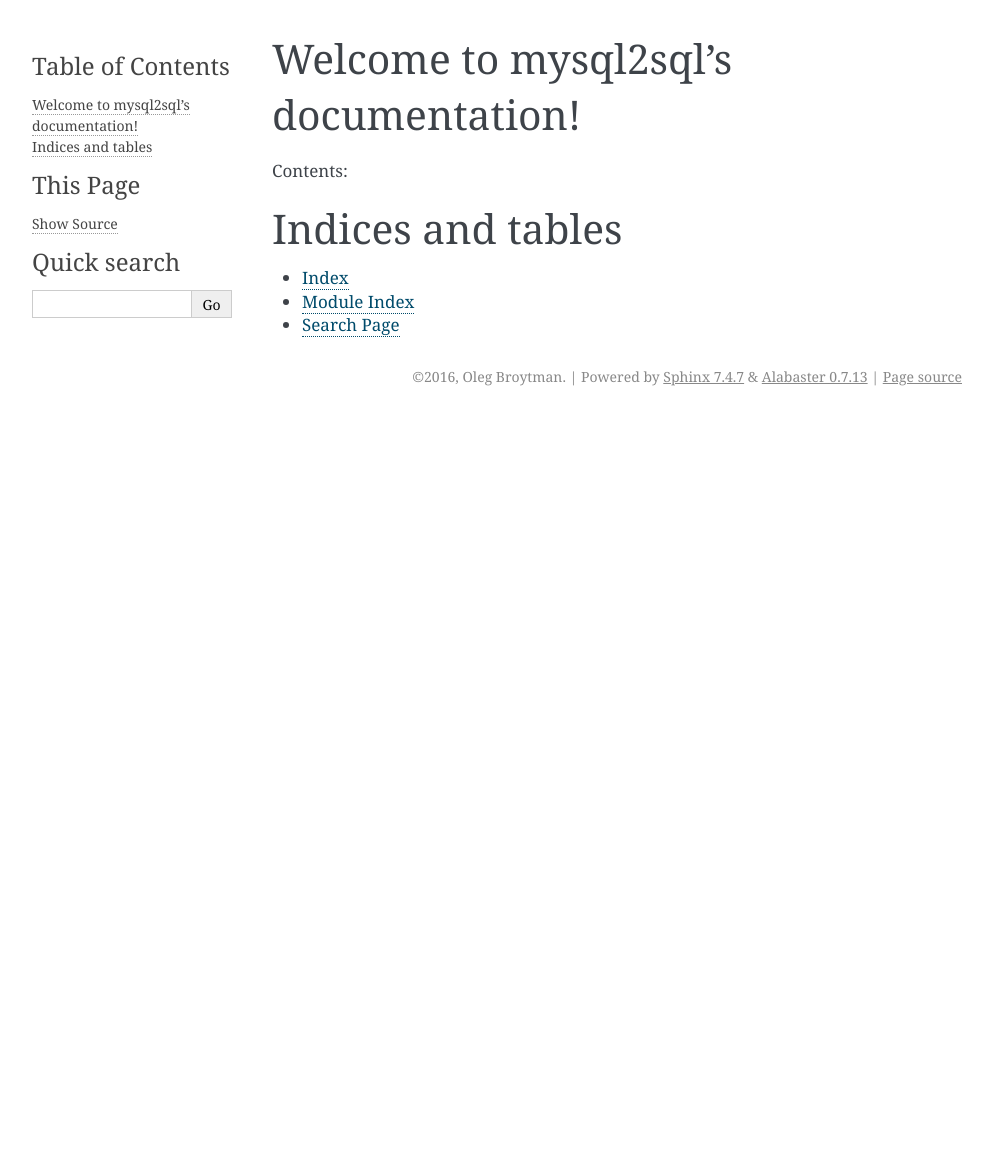
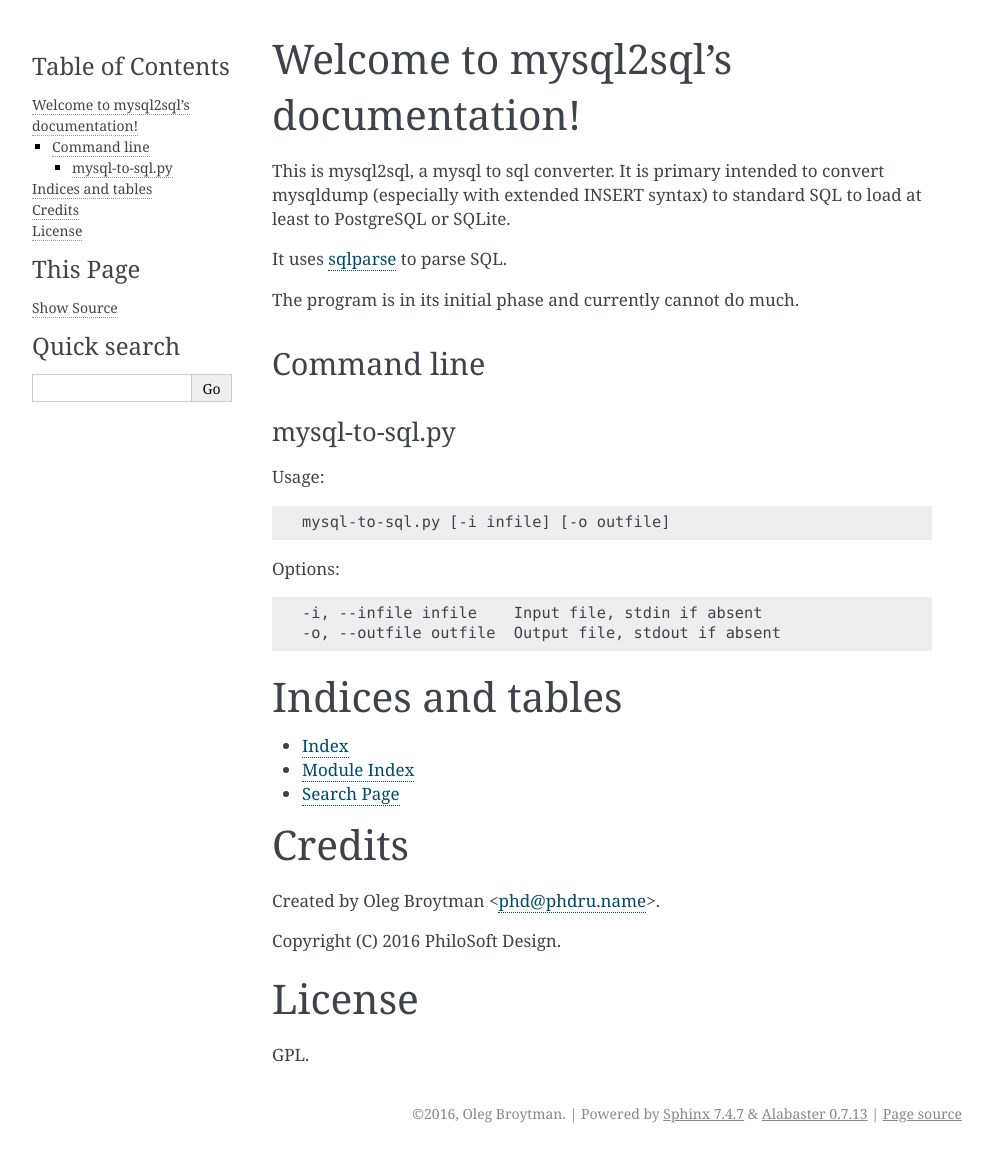
Before and after one commit to phdru/sqlconvert, a Sphinx documentation site: the page built from docs/index.rst, in a window 1280 px wide. Shown: the whole page, without its empty margins (148-1141 px from the left). Built offline with Sphinx 7.4.7, drawn with Linux system fonts in a browser that asks for light colours; before the commit the page ends 900 px from its top, so only the background shows below that.

Commit message:
Started documentation

```diff
--- a/README.txt
+++ b/README.txt
@@ -7,3 +7,5 @@
 SQL to load at least to PostgreSQL or SQLite.
 
 Uses sqlparse to parse SQL.
+
+The program is in its initial phase and currently cannot do much.
--- a/docs/index.rst
+++ b/docs/index.rst
@@ -6,11 +6,31 @@
 Welcome to mysql2sql's documentation!
 =====================================
 
-Contents:
+This is mysql2sql, a mysql to sql converter. It is primary intended to
+convert mysqldump (especially with extended INSERT syntax) to standard
+SQL to load at least to PostgreSQL or SQLite.
 
-.. toctree::
-   :maxdepth: 2
+It uses `sqlparse <https://github.com/andialbrecht/sqlparse>`_ to parse
+SQL.
 
+The program is in its initial phase and currently cannot do much.
+
+.. highlight:: none
+
+Command line
+------------
+
+mysql-to-sql.py
+~~~~~~~~~~~~~~~
+
+Usage::
+
+    mysql-to-sql.py [-i infile] [-o outfile]
+
+Options::
+
+    -i, --infile infile    Input file, stdin if absent
+    -o, --outfile outfile  Output file, stdout if absent
 
 
 Indices and tables
@@ -19,3 +39,17 @@
 * :ref:`genindex`
 * :ref:`modindex`
 * :ref:`search`
+
+
+Credits
+=======
+
+Created by Oleg Broytman <phd@phdru.name>.
+
+Copyright (C) 2016 PhiloSoft Design.
+
+
+License
+=======
+
+GPL.
```
